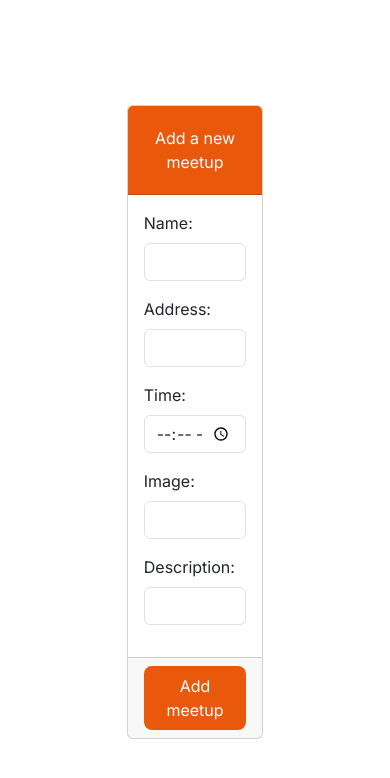
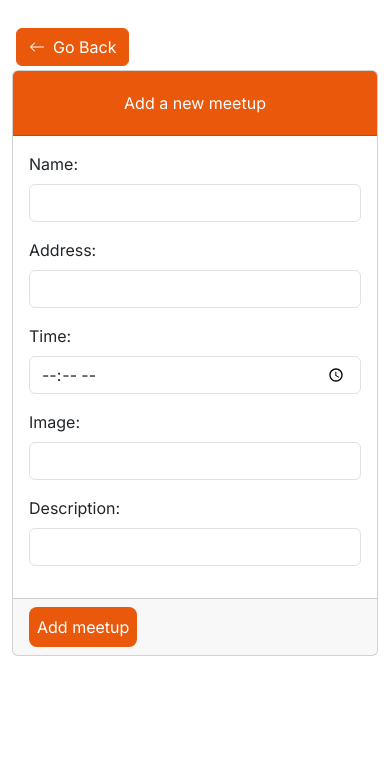
Before and after one commit to harisaini778/NextJsMeetUp, a Next.js app: page /add-meetups in a window 390 px wide. Shown: the top 778 px of the page. Built offline with nearby package versions, Linux system fonts and the light colour scheme.

Commit message:
added back button in the project

```diff
--- a/package.json
+++ b/package.json
@@ -17,6 +17,7 @@
     "react": "^18",
     "react-bootstrap": "^2.9.0",
     "react-dom": "^18",
+    "react-icons": "^5.2.1",
     "react-redux": "^8.1.3"
   },
   "devDependencies": {
--- /dev/null
+++ b/src/app/add-meetups/add-meetups.css
@@ -0,0 +1,28 @@
+
+.add-meetup-container{
+    width: 50%;
+}
+
+@media (max-width:768px) {
+    .add-meetup-container{
+        width: 75%;
+    }
+}
+
+@media (max-width:576px) {
+    .add-meetup-container{
+        width: auto;
+    }
+}
+
+.go-back-btn{
+        background-color :rgb(234, 88, 12);
+        border-color:rgb(234, 88, 12) ;
+        transition: transform 0.3s ease-in-out;
+}
+
+.go-back-btn:hover{
+    background-color :rgb(234, 88, 12);
+    border-color:rgb(234, 88, 12) ;
+    transform: scale(1.1) ;
+}
--- a/src/app/add-meetups/page.js
+++ b/src/app/add-meetups/page.js
@@ -5,6 +5,11 @@ import { useRef,Fragment } from "react";
 import Head from "next/head";
 //import { useDispatch } from "react-redux";
 //import { addMeetup } from "../store/Features/slices/page";
+import { BsArrowLeft } from "react-icons/bs";
+import {Button} from "react-bootstrap";
+import { Container,Stack } from "react-bootstrap";
+import "./add-meetups.css";
+import Link from "next/link";
 
 
 const AddMeetUp = () => {
@@ -68,15 +73,21 @@ const addNewMeetUpHandler = async () => {
         <meta name='description'
         content="Add New MeetUp"/>
     </Head>
-    <div
-      style={{
-        display: "flex",
-        justifyContent: "center",
-        alignItems: "center",
-        minHeight: "100vh",
-      }}
-    >
-      <Card style={{ width: "35vw", justifyContent: "center" }}>
+
+   <Container className="mt-4">
+    <Link href="/">
+    <Button className="go-back-btn m-1">
+    <Stack direction="horizontal" gap="2">
+    <BsArrowLeft/>
+    <div>Go Back</div>
+    </Stack>
+      </Button>
+    </Link>
+   </Container>
+
+
+  <Container className="add-meetup-container">
+      <Card>
         <Card.Header
           style={{
             backgroundColor: "rgb(234, 88, 12)",
@@ -134,7 +145,7 @@ const addNewMeetUpHandler = async () => {
           </button>
         </Card.Footer>
       </Card>
-      </div>
+      </Container>
       </Fragment>
   );
 };
--- a/src/app/all-meetups/[showdetails]/page.js
+++ b/src/app/all-meetups/[showdetails]/page.js
@@ -3,9 +3,12 @@
 // all-meetups/[showdetails]/page.js
 
 import { useSelector } from "react-redux";
-import { Card, Container } from "react-bootstrap";
+import { Card, Container,Button,Stack } from "react-bootstrap";
 import { Fragment } from "react";
 import Head from "next/head";
+import Link from "next/link";
+import { BsArrowLeft } from "react-icons/bs";
+import "../../add-meetups/add-meetups.css"
 
 const ShowDetails = ({ params }) => {
   const details = useSelector((state) => state.meetups.initialMeetups);
@@ -20,6 +23,17 @@ const ShowDetails = ({ params }) => {
                 <meta name="description" content={detailsArr.description} />
 
             </Head>
+
+            <Container className="mt-4">
+    <Link href="/">
+    <Button className="go-back-btn m-1">
+    <Stack direction="horizontal" gap="2">
+    <BsArrowLeft/>
+    <div>Go Back</div>
+    </Stack>
+      </Button>
+    </Link>
+   </Container>
 
 
     <Container className="mt-5">
--- a/src/app/store/Features/slices/datastore.js
+++ b/src/app/store/Features/slices/datastore.js
@@ -16,7 +16,7 @@ export const fetchAllMeetUps = createAsyncThunk(
   'slices/fetchAllMeetUps',
   async (_, thunkAPI) => {
     try {
-      const response = await fetch('https://next-js-meet-up-two.vercel.app/api/FetchMeetUps');
+      const response = await fetch('http://localhost:3000/api/FetchMeetUps');
 
       if (!response.ok) {
         throw new Error("Failed to fetch meetups");
```
Also changed, not shown: 1 other file (tests, documents, lock files or other folders).
